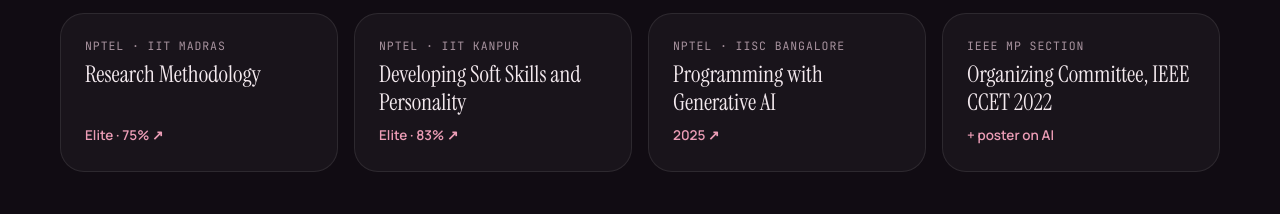
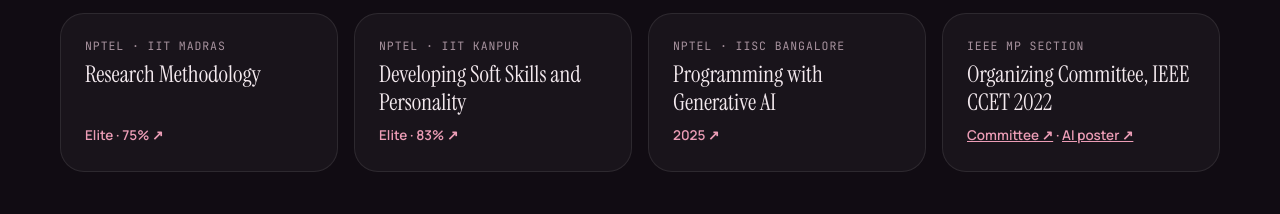
Before and after one commit to anandaparna126/anandaparna126.github.io, a plain HTML site: page index.html in a window 1280 px wide. Shown: the part 7274-7488 px from the top of the page. Drawn offline with Linux system fonts and the light colour scheme; animation ran at ten frames a second.

Commit message:
Add IEEE CCET 2022 certificates
Co-Authored-By: Claude Opus 5.5 <noreply@anthropic.com>

```diff
--- a/index.html
+++ b/index.html
@@ -601,7 +601,7 @@
         <a class="cert rv" href="certs/nptel-research-methodology.pdf" target="_blank" rel="noopener"><span class="who">NPTEL · IIT Madras</span><h4>Research Methodology</h4><span class="grade">Elite · 75% ↗</span></a>
         <a class="cert rv d1" href="certs/nptel-soft-skills.pdf" target="_blank" rel="noopener"><span class="who">NPTEL · IIT Kanpur</span><h4>Developing Soft Skills and Personality</h4><span class="grade">Elite · 83% ↗</span></a>
         <a class="cert rv d2" href="certs/nptel-programming-with-genai.pdf" target="_blank" rel="noopener"><span class="who">NPTEL · IISc Bangalore</span><h4>Programming with Generative AI</h4><span class="grade">2025 ↗</span></a>
-        <div class="cert rv d3"><span class="who">IEEE MP Section</span><h4>Organizing Committee, IEEE CCET 2022</h4><span class="grade">+ poster on AI</span></div>
+        <div class="cert rv d3"><span class="who">IEEE MP Section</span><h4>Organizing Committee, IEEE CCET 2022</h4><span class="grade"><a href="certs/ieee-ccet-2022-organizing-committee.jpg" target="_blank" rel="noopener">Committee ↗</a> · <a href="certs/ieee-ccet-2022-poster.jpg" target="_blank" rel="noopener">AI poster ↗</a></span></div>
       </div>
 
       <div class="edu">
```
Also changed, not shown: certs/ieee-ccet-2022-organizing-committee.jpg (added), certs/ieee-ccet-2022-poster.jpg (added).
